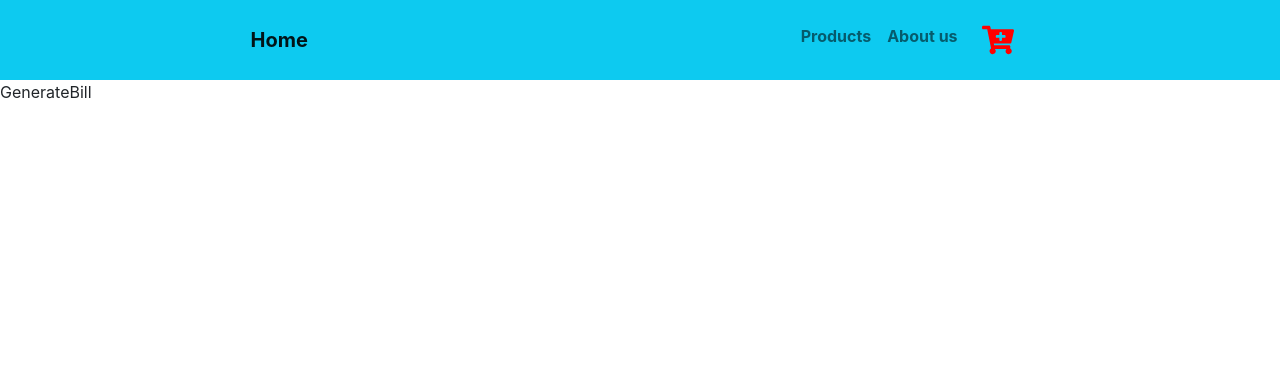
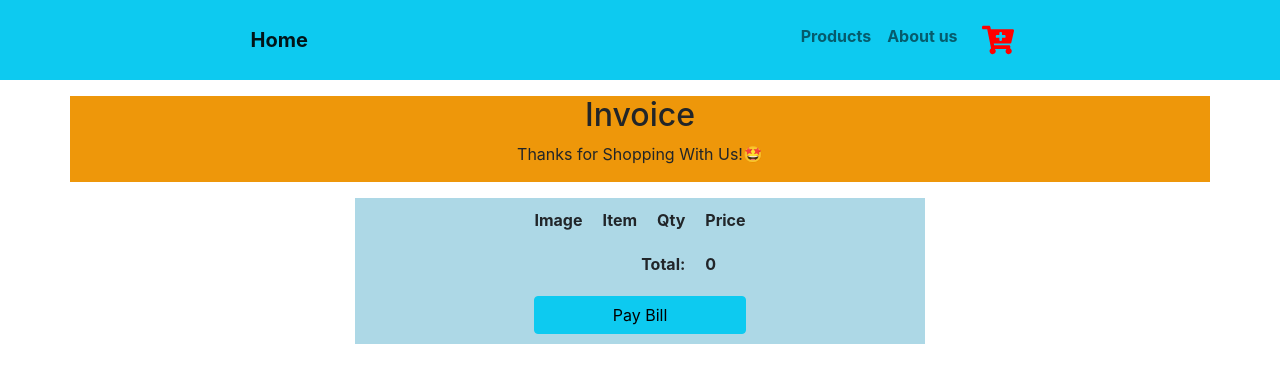
Before and after one commit to ehtashamtoor/Shoe-Store, a React (Create React App) app: page /products/yourCart/bill in a window 1280 px wide. Shown: the top 382 px of the page. Built offline with nearby package versions, Linux system fonts and the light colour scheme.

Commit message:
Designed Generate Bill component for invoice

```diff
--- a/src/App.css
+++ b/src/App.css
@@ -54,3 +54,40 @@
 .img{
     min-width: 40%;
 }
+
+
+
+/* generate bill */
+.invoiceTitle{
+    margin: 1rem 0;
+    display: flex;
+    flex-direction: column;
+    justify-content: center;
+    align-items: center;
+    background: rgb(238, 151, 10);
+}
+
+
+.invoicewrapper{
+    background: lightblue;
+    margin: auto;
+}
+
+.invoice{
+    margin: auto;
+}
+
+.invoice td, th{
+    padding: 10px;
+}
+
+
+
+.PayBtn{
+    margin: auto;
+    width: -webkit-fill-available;
+}
+
+.total{
+    text-align: right;
+}
--- a/src/components/GenerateBill/GenerateBill.js
+++ b/src/components/GenerateBill/GenerateBill.js
@@ -1,9 +1,58 @@
 import React from 'react'
+import { useSelector } from 'react-redux'
 
 const GenerateBill = () => {
-  return (
-    <div>GenerateBill</div>
-  )
+
+    const { All_items } = useSelector(state => state);
+
+
+    return (
+        <div className='container'>
+            <div className="row">
+                <div className="col-12 invoiceTitle">
+                    <h2>Invoice</h2>
+                    <p>Thanks for Shopping With Us!🤩</p>
+                </div>
+                <div className="col-md-6 col-sm-12 invoicewrapper">
+                    <table className='invoice'>
+                        <thead>
+                            <th>Image</th>
+                            <th>Item</th>
+                            <th>Qty</th>
+                            <th>Price</th>
+                        </thead>
+                        <tbody>
+
+                            {
+                                All_items.added_items.map((item, index) => {
+                                    return <tr key={index}>
+                                        <td><img src={item.img} alt=".." className='img-fluid' /></td>
+                                        <td>{item.name}</td>
+                                        <td>{item.quantity}</td>
+                                        <td><strong>Rs:{item.price}</strong></td>
+                                    </tr>
+                                })
+                            }
+                            <tr>
+                                <td colSpan={3} className="total">
+                                    <strong>Total:</strong>
+                                </td>
+                                <td colSpan={3}>
+                                    <strong>{All_items.total}</strong>
+                                </td>
+                            </tr>
+                            <tr>
+                                <td colSpan={4}>
+                                    <button className="btn btn-info PayBtn">Pay Bill</button>
+                                </td>
+                            </tr>
+                        </tbody>
+                    </table>
+                </div>
+            </div>
+
+        </div>
+    )
 }
 
 export default GenerateBill
```
